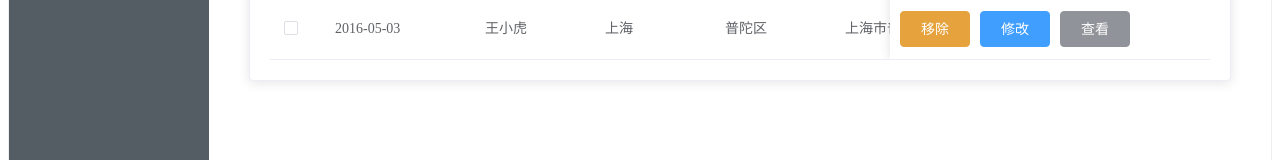
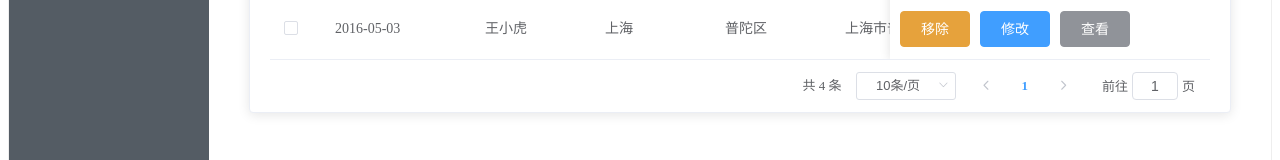
Before and after one commit to dragon-lee-add/vueMSystemt, a Vue app in the folder vue-cli-demo/: page /#/clientList in a window 1280 px wide. Shown: the part 546-706 px from the top of the page. Built offline with nearby package versions, Linux system fonts and the light colour scheme.

Commit message:
分页处理

```diff
--- a/vue-cli-demo/src/components/client/clientList.vue
+++ b/vue-cli-demo/src/components/client/clientList.vue
@@ -39,7 +39,7 @@
         <el-row class="list-card">
             <el-col :span="24">
                 <el-card>
-                    <el-table :data="tableData" style="width: 100%" max-height="400">
+                    <el-table :data="pageList" style="width: 100%" max-height="400">
                         <el-table-column type="selection" width="55">
                         </el-table-column>
                         <el-table-column fixed prop="date" label="日期" width="150">
@@ -68,6 +68,14 @@
                             </template>
                         </el-table-column>
                     </el-table>
+
+                    <!--分页-->
+                    <diV style="float: right;margin: 10px;">
+                        <el-pagination @size-change="handleSizeChange" @current-change="handleCurrentChange"
+                            :current-page="currentPage" :page-size="pageSize" :page-sizes="[10, 20, 30, 40]"
+                            layout="total, sizes, prev, pager, next, jumper" :total="this.tableData.length">
+                        </el-pagination>
+                    </diV>
                 </el-card>
             </el-col>
         </el-row>
@@ -80,6 +88,9 @@
         data() {
             return {
                 input: "",
+                currentPage: 1,
+                pageSize: 4,
+                pageList: [],//分页数组
                 tableData: [{
                     date: '2016-05-03',
                     name: '王小虎',
@@ -111,10 +122,34 @@
                     city: '普陀区',
                     address: '上海市普陀区金沙江路 1518 弄',
                     zip: 200333
-                },
+                }
                 ]
             }
-        }
+        },
+        mounted() {
+            this.currentChangePage(this.tableData, 1);
+        },
+        methods: {
+            //分页
+            handleSizeChange: function (pageSize) { // 每页条数切换
+                this.pageSize = pageSize
+                this.handleCurrentChange1(this.currentPage1);
+            },
+            handleCurrentChange: function (currentPage) {//页码切换
+                this.currentPage1 = currentPage
+                this.currentChangePage(this.tableData, currentPage)
+            },
+            currentChangePage(list, currentPage) {
+                let from = (currentPage - 1) * this.pageSize;
+                let to = currentPage * this.pageSize;
+                this.pageList = [];
+                for (; from < to; from++) {
+                    if (list[from]) {
+                        this.pageList.push(list[from]);
+                    }
+                }
+            }
+        },
     }
 
 </script>
```
